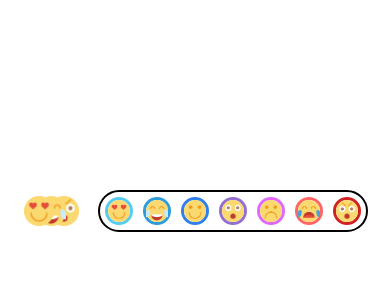
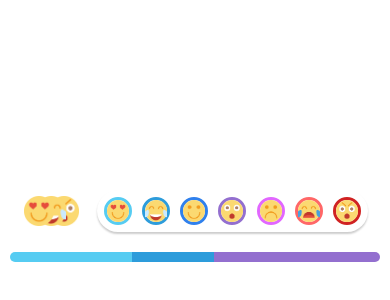
Before and after one commit to redraushan/sinaps-gauge, a React Native app: screen / in a window 390 px wide. Shown: the part 196-496 px from the top of the page. Built offline with nearby package versions, Linux system fonts and the light colour scheme.

Commit message:
Feedback implemented

```diff
--- a/components/reaction-bar.js
+++ b/components/reaction-bar.js
@@ -33,14 +33,10 @@ const styles = StyleSheet.create({
   container: {
     justifyContent: "center",
     flexDirection: "row",
-    paddingTop: 20
+    paddingTop: 20,
+    width: "95%"
   },
   bar: {
-    height: 10,
-    shadowOffset: { width: 0, height: 2 },
-    shadowColor: "black",
-    shadowRadius: 2,
-    shadowOpacity: 0.3
-    // borderRadius: 500
+    height: 10
   }
 });
--- a/components/reaction-picker.js
+++ b/components/reaction-picker.js
@@ -177,10 +177,15 @@ const styles = StyleSheet.create({
   container: {
     flexDirection: "row",
     backgroundColor: "white",
-    borderColor: "black",
+    borderColor: "transparent",
     borderRadius: 50,
     borderWidth: 2,
     borderStyle: "solid",
+    justifyContent: "space-around",
+    shadowOffset: { width: 0, height: 2 },
+    shadowColor: "black",
+    shadowRadius: 2,
+    shadowOpacity: 0.2,
     transform: [{ translateX: -12 }]
   },
   emoticons: {
--- a/components/reactions.js
+++ b/components/reactions.js
@@ -44,11 +44,14 @@ export default class Reactions extends React.Component {
           <ReactionGauge
             selectedReaction={reactionId}
             onPress={this.toggleReaction}
+            style={{ flex: 1, flexGrow: 3 }}
           />
+
           {isOpen ? (
             <ReactionPicker
               selectedReaction={reactionId}
               onPress={this.handleReaction}
+              style={{ flex: 1, flexGrow: 3 }}
             />
           ) : null}
         </View>
```
